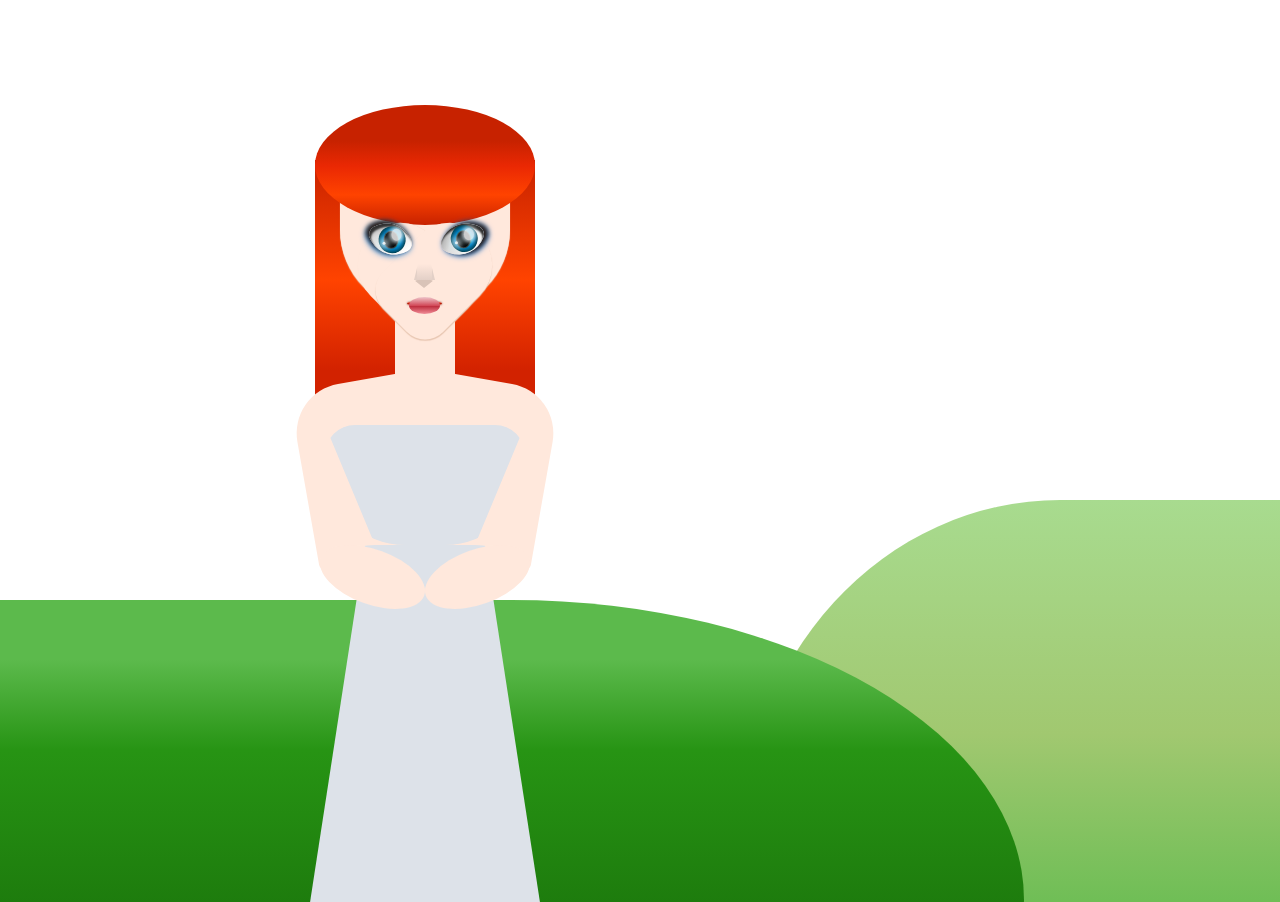
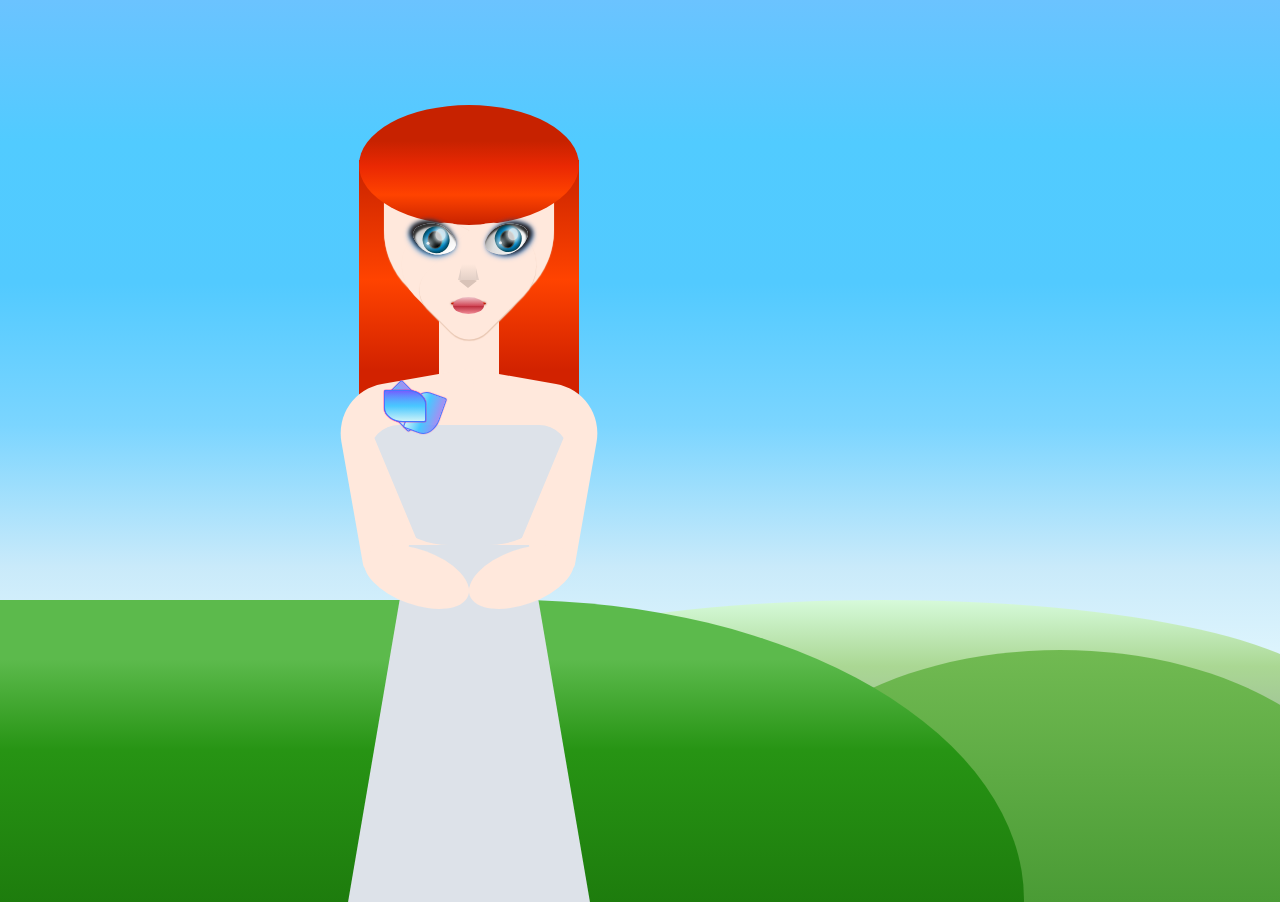
Before and after one commit to ValentinaKozlova/css-girl, a plain HTML site: page human.html in a window 1280 px wide. Shown: the top 902 px of the page. Drawn offline with Linux system fonts and the light colour scheme.

Commit message:
Added landscape and began flowers

```diff
--- a/human.css
+++ b/human.css
@@ -4,9 +4,10 @@ body {
 }
 
 .person {
-	width: 600px;
-	margin: 0 auto;
-	margin-top: 160px;
+ top: 160px;
+ left: 30%;
+ position: absolute;
+ z-index: 100;
 }
 
 .face {
@@ -95,10 +96,9 @@ body {
   display: block;
   position: relative;
   width: 120px;
-  border-bottom: 455px solid #DDE2E9;
+  border-bottom: 410px solid #DDE2E9;
   border-left: 70px solid transparent;
   border-right: 70px solid transparent;
-  border-radius: 80px 80px 20px 20px;
   margin-left: -80px;
 }
 
@@ -294,22 +294,63 @@ body {
 
 .field2 {
   width: 50%;
-  bottom: -400px;
+  bottom: -250px;
   right: -100px;
   position: fixed;
   z-index: -1;
-  height: 700px;
-  border-radius: 50% 0 0 50%;
-  background: linear-gradient(to bottom, #A8DB8F, #A1C870, #5CBA4C, #279414);
+  height: 400px;
+  border-radius: 50% 50% 0 0;
+  background: linear-gradient(to bottom, #71BA52, #338924);
   display: inline-block;
 }
 
 .field3 {
-    display: none;
-    width: 200px;
+    width: 70%;
     bottom: 0;
+    right: -50px;
+    position: fixed;
+    z-index: -2;
     height: 200px;
-    background: linear-gradient(to bottom, #BBFFC6, #7BC36F);
+    border-radius: 50%;
+    background: linear-gradient(to bottom, #D6FADA, #AAD793, #9EBE99, #77A171);
+    display: inline-block;
+}
+
+.sky {
+    width: 100%;
+    height: 850px;
+    z-index: -3;
+    background: linear-gradient(to bottom, #6BC3FF, #51CBFF, #52CAFF, #7BD5FF, #C9EAFA, #EAFBFF, #FFFEE8);
+    position: relative;
+}
+
+.flowers {
+    z-index: 100;
+    position: absolute;
+}
+
+.flower .leaf {
+    background: linear-gradient(to bottom, rgba(116, 91, 255, 0.64), #49C7FF, #CBF2F8) no-repeat;
+    border: 1px solid #4675FF;
+    box-shadow: 0 0 1px 0 #f09;
+}
+
+.leaf {
+    display: inline-block;
+    width: 40px;
+    height: 30px;
+    border-radius: 2px 45%;
+    position: absolute;
+}
+
+.r45 {
+    transform: rotate(45deg);
+}
+
+.r110 {
+    transform: rotate(110deg);
+    left: 20px;
+    top: 7px;
 }
 
 #heart:before,
--- a/human.html
+++ b/human.html
@@ -5,6 +5,7 @@
 	<link rel="stylesheet" type="text/css" href="human.css">
 </head>
 <body>
+	<div class="sky">
 		<section class="landscape">
 			<div class="field1"></div>
 			<div class="field2"></div>
@@ -15,7 +16,6 @@
 				<div class="forelock"></div>
 			</div>
 			<div class="face">
-
 				<div class="left eye">
 					<div class="hotspot"></div>
 				</div>
@@ -29,8 +29,18 @@
 
 			<div class="chest"></div>
 			<div class="hands"></div>
+			<div class="flowers">
+				<div class="flower">
+					<div class="leaf r45"></div>
+					<div class="leaf r110"></div>
+					<div class="leaf "></div>
+					<div class="leaf"></div>
+					<div class="leaf"></div>
+				</div>
+			</div>
 			<div class="dress"></div>
 			<div id="heart"></div>
 		</section>
+	</div>
 </body>
 </html>
```
Lines whose indentation alone changed are shown as unchanged.
